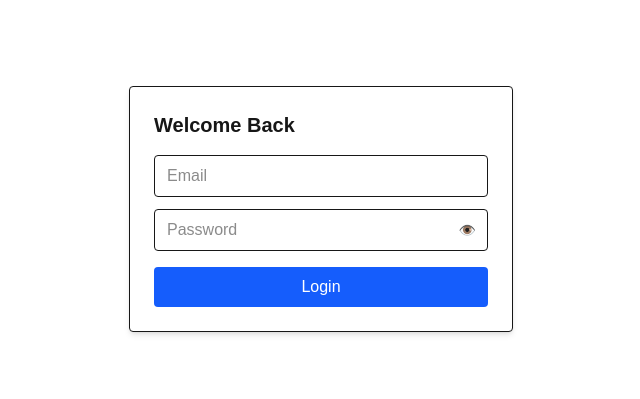
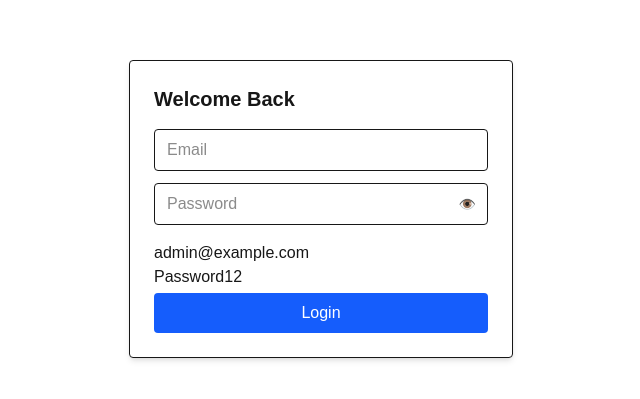
Before and after one commit to 8writes/mini-application, a Next.js app: page /auth/login in a window 1280 px wide. Shown: the part 191-590 px from the top of the page, without its empty margins (319-959 px from the left). Built offline with nearby package versions, Linux system fonts and the light colour scheme.

Commit message:
Update page.js

```diff
--- a/app/auth/login/page.js
+++ b/app/auth/login/page.js
@@ -96,7 +96,10 @@ export default function LoginPage() {
             {showPassword ? "🙈" : "👁️"}
           </span>
         </div>
-
+        <div className="text-base pb-1">
+          <p>admin@example.com</p>
+          <p>Password12</p>
+        </div>
         <button
           type="submit"
           disabled={isLoadingSubmit}
```
